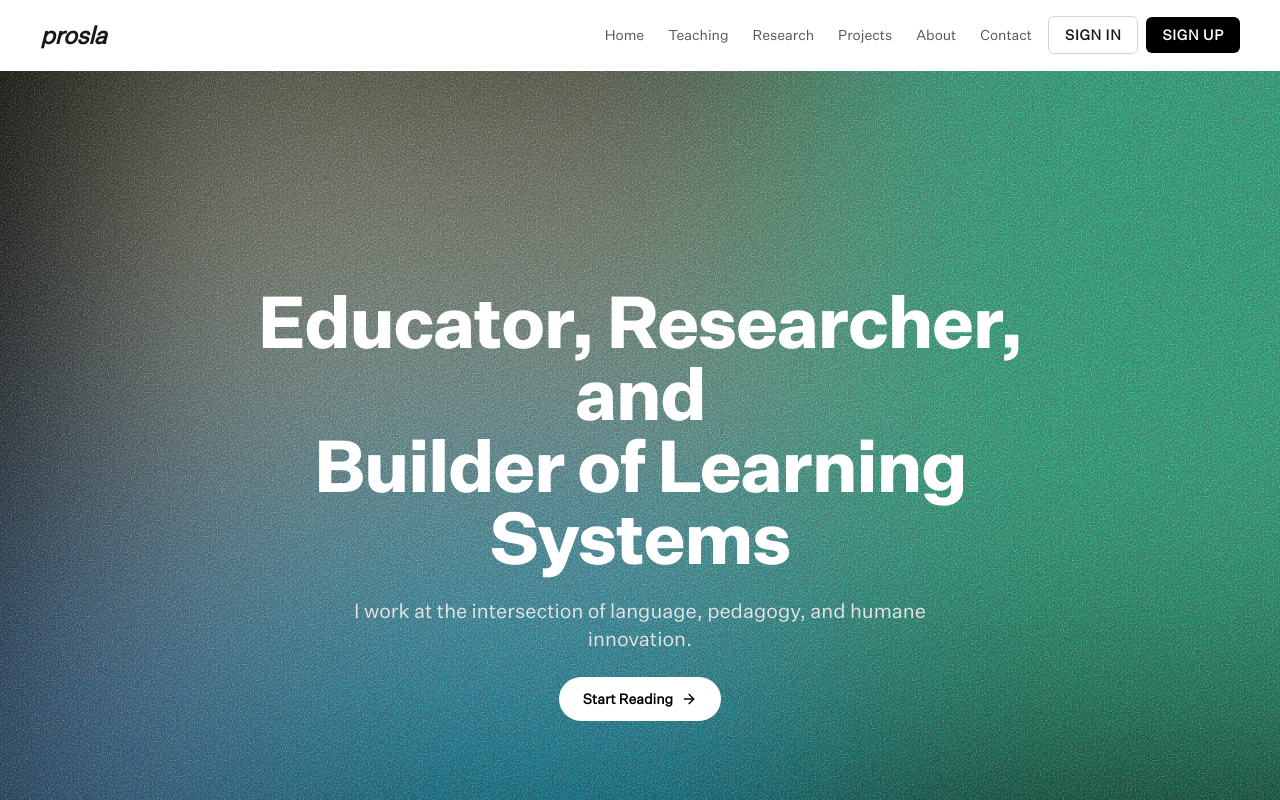
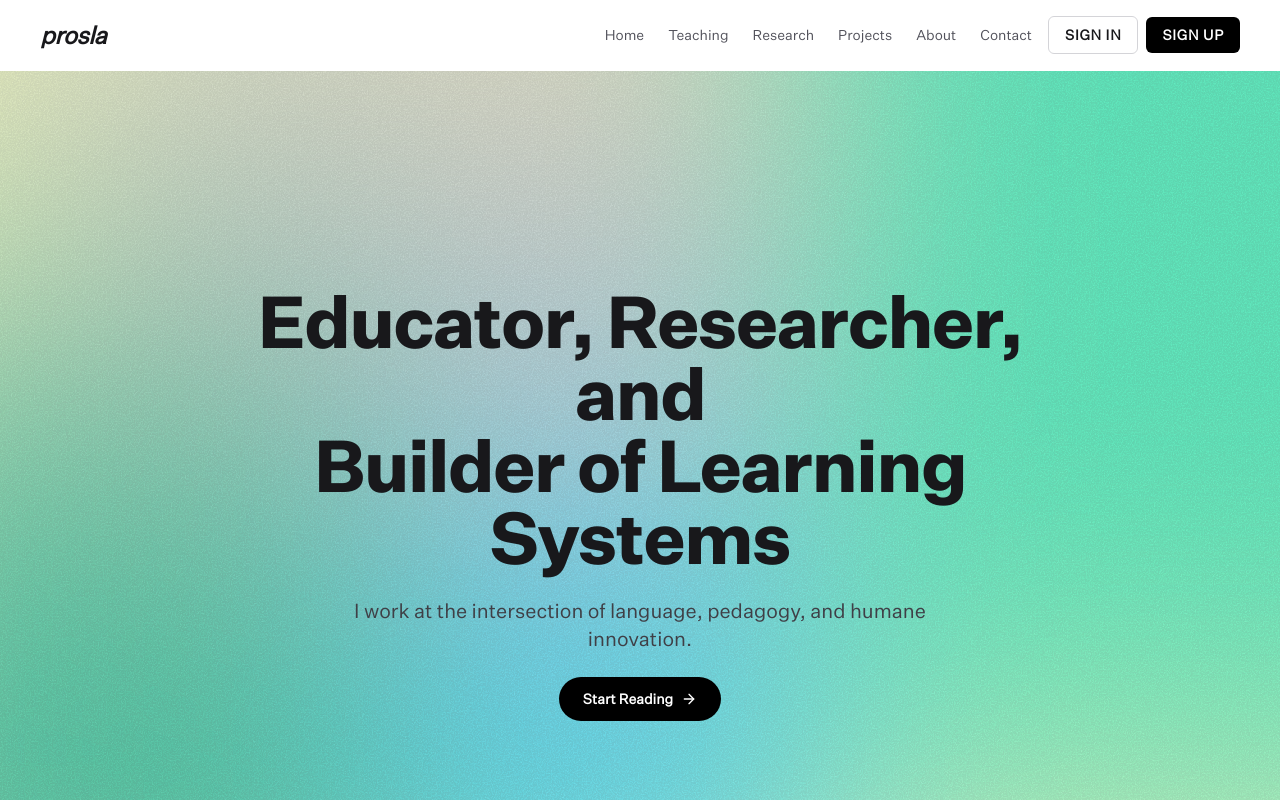
Before and after one commit to RiseforHope/personal-website, a Next.js app: page / in a window 1280 px wide. Shown: the top 800 px of the page. Built offline with nearby package versions, Linux system fonts and the light colour scheme; no server answers.

Commit message:
auth feature

```diff
--- a/components/Hero.tsx
+++ b/components/Hero.tsx
@@ -3,8 +3,7 @@ import Link from "next/link";
 
 export function Hero() {
   return (
-    // 'h-screen' ensures it fills the entire viewport height on all devices
-    <section className="relative flex h-screen w-full flex-col items-center justify-center overflow-hidden bg-black px-6 text-center md:px-10">
+    <section className="relative flex h-screen w-full flex-col items-center justify-center overflow-hidden bg-[#FDFFCC] px-6 text-center md:px-10">
       {/* --- BACKGROUND: Custom Mesh Gradient SVG --- */}
       <div className="absolute inset-0 z-0 h-full w-full">
         <svg
@@ -12,7 +11,7 @@ export function Hero() {
           width="100%"
           height="100%"
           viewBox="0 0 1000 500"
-          preserveAspectRatio="none" // Stretches the SVG to fill the container exactly
+          preserveAspectRatio="none"
           className="h-full w-full"
         >
           <defs>
@@ -24,24 +23,30 @@ export function Hero() {
               width="1000"
               height="500"
             >
-              <feGaussianBlur stdDeviation="100" />
+              <feGaussianBlur stdDeviation="102" />
             </filter>
             <filter id="noise" x="0" y="0" width="100%" height="100%">
               <feTurbulence
                 type="fractalNoise"
                 baseFrequency="1"
-                octaves="3"
+                numOctaves="3"
                 result="turbulence"
                 stitchTiles="stitch"
               />
               <feBlend in="SourceGraphic" in2="turbulence" mode="overlay" />
             </filter>
           </defs>
-          <rect id="background" width="100%" height="100%" fill="#000" />
+          <rect id="background" width="100%" height="100%" fill="#FDFFCC" />
           <g id="swatches" filter="url(#blur)">
             <rect x="128" y="29" width="504" height="522" fill="#35d9fa" />
-            <rect x="50" y="-60" width="600" height="320" fill="#d6d5bf" />
-            <rect x="-77" y="262" width="294" height="336" fill="#72a2cc" />
+            <rect x="50" y="-60" width="600" height="320" fill="#D6D6D6" />
+            <rect
+              x="-161"
+              y="166"
+              width="462"
+              height="528"
+              fill="#62CCAC"
+            />
             <rect x="625" y="-287" width="650" height="754" fill="#6befc5" />
           </g>
           <rect
@@ -52,32 +57,33 @@ export function Hero() {
             style={{
               mixBlendMode: "luminosity",
               filter: "url(#noise)",
-              opacity: 0.37,
+              opacity: 0.11, // Converted 11% to 0.11
             }}
           />
         </svg>
 
-        {/* Overlay to ensure text pops against the noise */}
-        <div className="absolute inset-0 bg-black/10" />
+        {/* Optional: Very subtle white overlay if needed for contrast,
+            but for now removed since we switched text to black */}
       </div>
 
       {/* --- CONTENT --- */}
-      {/* pt-16 accounts for the navbar height so content looks centered visually */}
       <div className="relative z-10 mx-auto max-w-4xl space-y-6 pt-16">
-        <h1 className="font-title text-4xl font-bold tracking-tight text-white md:text-6xl lg:text-7xl">
+        {/* Changed text from white to zinc-900/zinc-700 for the light background */}
+        <h1 className="font-title text-4xl font-bold tracking-tight text-zinc-900 md:text-6xl lg:text-7xl">
           Educator, Researcher, and <br className="hidden md:block" />
           Builder of Learning Systems
         </h1>
 
-        <p className="mx-auto max-w-2xl text-lg font-light leading-relaxed text-zinc-200 md:text-xl">
+        <p className="mx-auto max-w-2xl text-lg font-light leading-relaxed text-zinc-700 md:text-xl">
           I work at the intersection of language, pedagogy, and humane
           innovation.
         </p>
 
         <div className="mt-8 flex justify-center">
+          {/* Inverted button colors: Black bg, White text */}
           <Link
             href="/blog"
-            className="group flex items-center gap-2 rounded-full bg-white px-6 py-3 text-sm font-bold text-black transition hover:bg-zinc-200"
+            className="group flex items-center gap-2 rounded-full bg-black px-6 py-3 text-sm font-bold text-white transition hover:bg-zinc-800"
           >
             Start Reading
             <ArrowRight className="h-4 w-4 transition-transform group-hover:translate-x-1" />
```
